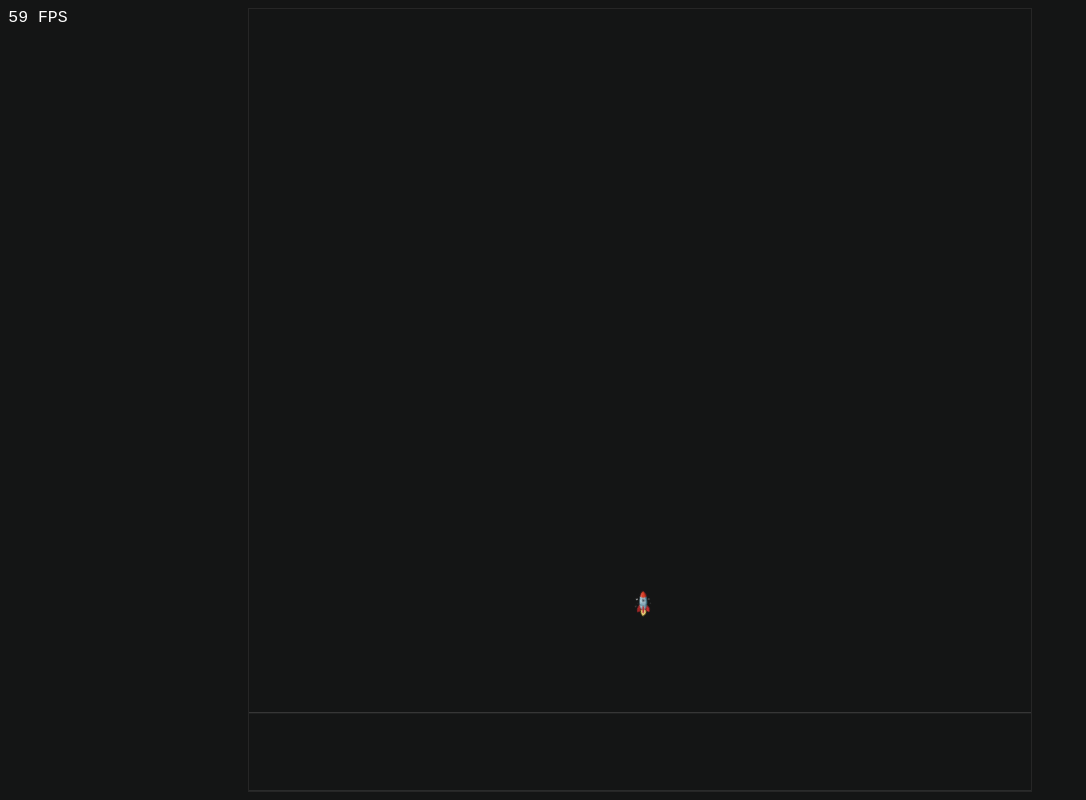
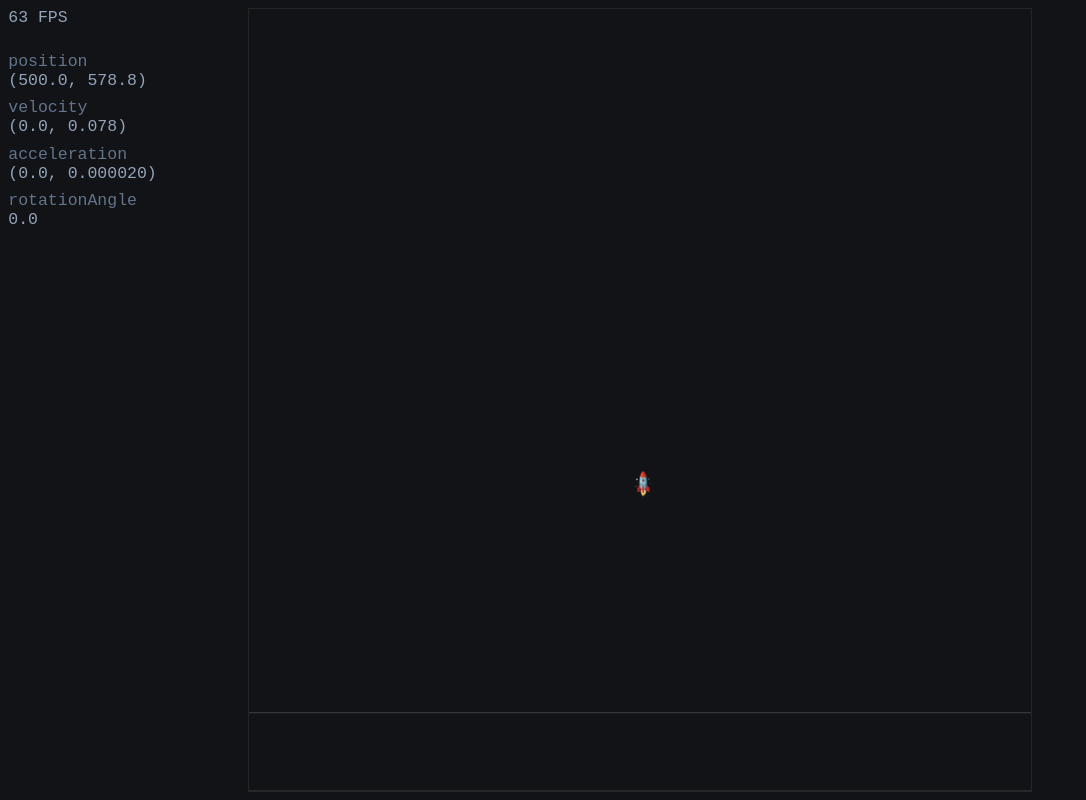
Before and after one commit to weuniok/Moonwalker, a website built with Parcel: page src/index.html in a window 1280 px wide. Shown: the whole page, without its empty margins (0-1086 px from the left). Built offline with nearby package versions, Linux system fonts and the light colour scheme.

Commit message:
Show ship stats in HUD

```diff
--- a/package.json
+++ b/package.json
@@ -6,10 +6,14 @@
   "license": "ISC",
   "scripts": {
     "dev": "parcel src/index.html --open",
-    "build": "parcel build src/index.html"
+    "build": "parcel build src/index.html",
+    "test": "vitest"
   },
   "devDependencies": {
     "parcel": "^2.3.2",
     "typescript": "^4.5.5"
+  },
+  "dependencies": {
+    "vitest": "^0.4.2"
   }
 }
--- /dev/null
+++ b/src/formatNumber.ts
@@ -0,0 +1,7 @@
+export function formatNumber(x: number) {
+  if (Math.abs(x) > 1) {
+    return x.toFixed(1);
+  }
+
+  return x.toPrecision(2);
+}
--- a/src/hud.ts
+++ b/src/hud.ts
@@ -1,4 +1,11 @@
-export function createHud() {
+import { formatNumber } from "./formatNumber";
+import { Vector2 } from "./math";
+
+export function createHud({
+  getShipStats,
+}: {
+  getShipStats: () => Record<string, Vector2 | number>;
+}) {
   let fps = 60;
 
   return {
@@ -8,10 +15,36 @@ export function createHud() {
     scheduleUpdates() {
       const updateHud = () => {
         const fpsCounter =
-          document.querySelector<HTMLOutputElement>("#fps-counter")!;
+          document.querySelector<HTMLOutputElement>("#fps-counter");
+        const shipStatsList =
+          document.querySelector<HTMLOutputElement>("#ship-stats");
 
         if (fpsCounter) {
           fpsCounter.innerText = `${Math.round(fps)} FPS`;
+        }
+
+        if (shipStatsList) {
+          Object.entries(getShipStats()).forEach(([key, value], i) => {
+            let div = shipStatsList.children.item(i);
+
+            // We create `<div><dt></dt><dd></dd></div>` for each ship stat.
+            if (!div) {
+              div = document.createElement("div");
+              div.appendChild(document.createElement("dt"));
+              div.appendChild(document.createElement("dd"));
+
+              shipStatsList.appendChild(div);
+            }
+
+            const dt = div.children[0] as HTMLElement;
+            const dd = div.children[1] as HTMLElement;
+
+            dt.innerText = key;
+            dd.innerText =
+              value instanceof Vector2
+                ? `(${formatNumber(value.x)}, ${formatNumber(value.y)})`
+                : `${formatNumber(value)}`;
+          });
         }
       };
 
@@ -26,6 +59,7 @@ export function createHud() {
     render() {
       return `\
         <output id="fps-counter">${fps} FPS</output>
+        <dl id="ship-stats"></dl>
       `;
     },
   };
--- a/src/index.css
+++ b/src/index.css
@@ -1,11 +1,26 @@
+:root {
+  --white: white;
+  --slate-50: #f8fafc;
+  --slate-100: #f1f5f9;
+  --slate-200: #e2e8f0;
+  --slate-300: #cbd5e1;
+  --slate-400: #94a3b8;
+  --slate-500: #64748b;
+  --slate-600: #475569;
+  --slate-700: #334155;
+  --slate-800: #1e293b;
+  --slate-900: #0f172a;
+  --slate-black: #111316;
+}
+
 * {
   box-sizing: border-box;
 }
 
 html {
-  background-color: rgb(20, 21, 21);
+  background-color: var(--slate-black);
   font-family: monospace;
-  color: white;
+  color: var(--slate-50);
   font-size: 20px;
 }
 
@@ -22,6 +37,17 @@ body {
   width: 100%;
   padding: 0.5em;
   font-size: 0.825rem;
+  color: var(--slate-400);
+  pointer-events: none;
+}
+
+dt {
+  padding-top: 0.5em;
+  color: var(--slate-500);
+}
+dd {
+  margin: 0;
+  color: var(--slate-400);
 }
 
 #spaceship {
--- a/src/index.ts
+++ b/src/index.ts
@@ -5,11 +5,11 @@ import { createGround } from "./ground";
 
 import "./index.css";
 
-const hud = createHud();
-const keyboard = keyboardControls();
-
 const ship = createShip();
 const ground = createGround();
+
+const hud = createHud({ getShipStats: ship.getStats });
+const keyboard = keyboardControls();
 
 let lastFrameTime = Date.now();
 
--- a/src/ship.ts
+++ b/src/ship.ts
@@ -24,9 +24,10 @@ export function createShip() {
   //rotation variables
   let rotationAngle = 0; //angle measured clockwise from upwards direction in degrees;
   const rotationMath = () => ({
-    horizontal: Math.sin(rotationAngle * Math.PI/180), // * Math.PI/180  == degrees to radians conversion
-    vertical: Math.cos(rotationAngle * Math.PI/180),
+    horizontal: Math.sin((rotationAngle * Math.PI) / 180), // * Math.PI/180  == degrees to radians conversion
+    vertical: Math.cos((rotationAngle * Math.PI) / 180),
   });
+
   let rotationAcceleration = 0;
   let rotationVelocity = 0;
 
@@ -38,9 +39,10 @@ export function createShip() {
         </g>
       `;
     },
+    getStats() {
+      return { position, velocity, acceleration, rotationAngle };
+    },
     update(deltaTime: number, keyboard: KeyboardControls) {
-      console.log("rotationAngle.value", rotationAngle);
-
       // react to controls
       acceleration.x = 0;
       acceleration.y = 0;
@@ -52,7 +54,7 @@ export function createShip() {
         // Check this.
         const { vertical, horizontal } = rotationMath();
 
-        acceleration.y = -thrust * vertical;  // - because y axis is downwards
+        acceleration.y = -thrust * vertical; // - because y axis is downwards
         acceleration.x = thrust * horizontal;
       }
       if (keyboard.isPressed("ArrowRight"))
```
Also changed, not shown: src/formatNumber.spec.ts (added, +14 -0 lines), pnpm-lock.yaml.
